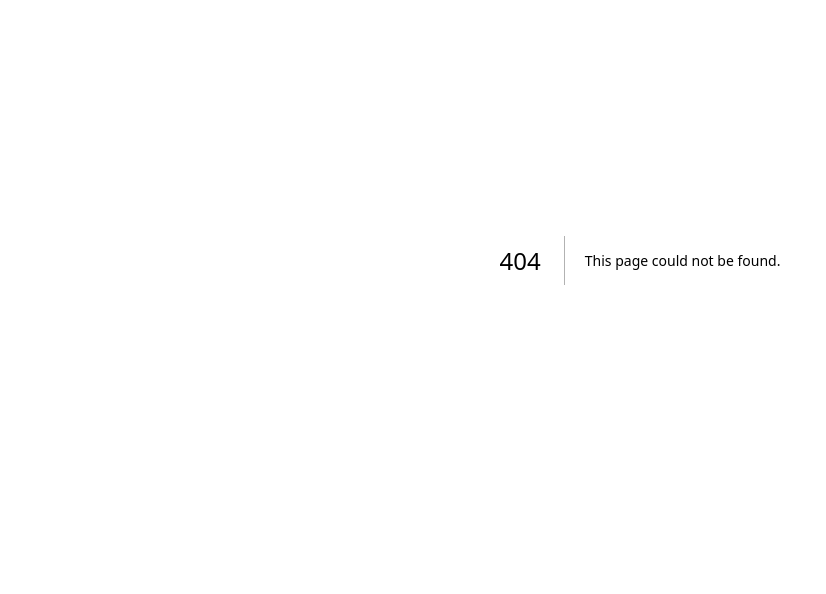
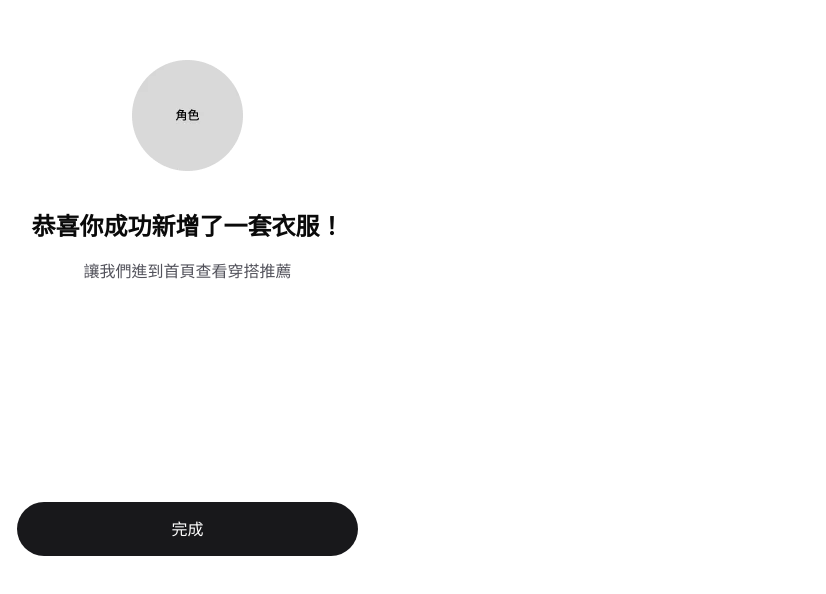
Before and after one commit to Lin4611/closy, a Next.js app: page /guide/complete in a window 1280 px wide. Before the commit this address had no page. Shown: the part 140-734 px from the top of the page, without its empty margins (0-826 px from the left). Built offline with nearby package versions, Linux system fonts and the light colour scheme.

Commit message:
feat: implement onboarding complete page

```diff
--- /dev/null
+++ b/src/pages/guide/complete.tsx
@@ -0,0 +1,19 @@
+import Image from 'next/image'
+
+import { PrimaryButton } from '@/modules/guide/components/PrimaryButton'
+
+const GuideComplete = () => {
+  return (
+    <div className="flex w-full max-w-[375px] flex-col items-center justify-center gap-[218px] px-4 pt-50 pb-12">
+      <section className="flex w-full flex-col items-center gap-10">
+        <Image src="/guide/guide-complete-charater.webp" alt="complete" width={111} height={111} />
+        <div className="flex w-full flex-col items-center justify-center gap-4">
+          <h2 className="text-h3">恭喜你成功新增了一套衣服！</h2>
+          <p className="text-paragraph-md text-neutral-600">讓我們進到首頁查看穿搭推薦</p>
+        </div>
+      </section>
+      <PrimaryButton content="完成" onClick={() => {}} />
+    </div>
+  )
+}
+export default GuideComplete
```
Also changed, not shown: public/guide/guide-complete-charater.webp (added).
